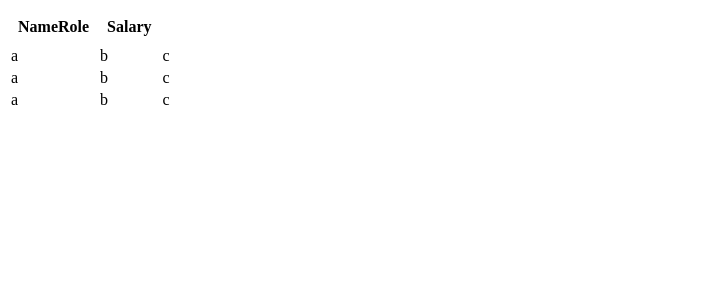
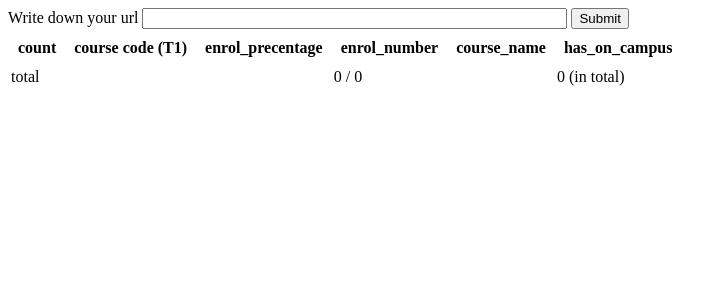
Before and after one commit to postsent/unsw_course_filter, a Flask app: page / in a window 1280 px wide. Shown: the top 300 px of the page, without its empty margins (0-727 px from the left). Run offline with Flask 2, Linux system fonts and the light colour scheme; parts of the project's set-up code (start-up, migrations or seed data) failed here and were passed over.

Commit message:
add input field

```diff
--- a/src/app.py
+++ b/src/app.py
@@ -1,22 +1,28 @@
-from flask import Flask, render_template
+"""
+https://www.youtube.com/watch?v=mCy52I4exTU&ab_channel=teclado
+"""
+from flask import Flask, render_template, request
 import os
 from class_scraper import Class_scrapter
 
 app = Flask(__name__)
-headings= ("Name" "Role", "Salary")
+
 c = Class_scrapter()
 data_list = c.get_list()
-data = (
-    ("a", "b", "c"),
-    ("a", "b", "c"),
-    ("a", "b", "c")
-)
-
+headings= data_list[0]
+data = data_list[1:]
 @app.route("/")
 def table():
     p = os.path.abspath("table.html")
     return render_template("table.html", headings=headings, data=data)
 
+@app.route('/', methods=['POST'])
+def my_form_post():
+    text = request.form['text']
+    processed_text = text.upper()
+    print(processed_text)
+    return processed_text
+
 # p = os.path.abspath("table.html")
 # print(p)
 if __name__=="__main__":
--- a/src/searchbox.py
+++ b/src/searchbox.py
@@ -97,7 +97,7 @@
             self.resultox.delete(0,END)
             self.resultox.insert(0,"FOUND")
             # _tmp = 1 if self.courses_done.get() else self.courses_done.insert(END, '1521,1531,2511')
-            c = Class_scrapter(content, under_or_post, perc_or_num, table_or_scroll, self.courses_done.get())
+            c = Class_scrapter(content, False, under_or_post, perc_or_num, table_or_scroll, self.courses_done.get())
 
         except ArithmeticError as e: # (ValueError, IndexError)
             print(e)
--- a/src/static/styles.css
+++ b/src/static/styles.css
@@ -1,11 +1,13 @@
 .table {
     border: spacing 0;
+
     margin: 1rem;
     background-color: #f5f5f5;
 }
 
-.table__row:nth-child() { /*even*/
+.table__row:nth-child(odd) {
     background-color: #e5e5e5;
+    border: spacing 0;
 }
 
 .table__headers {
@@ -14,4 +16,5 @@
 
 .table_cell {
     padding: 8px;
+    border: spacing 0;
 }
--- a/src/templates/table.html
+++ b/src/templates/table.html
@@ -7,6 +7,11 @@
         <link rel="stylesheet" href="/static/styles.css" />
     </head>
     <body>
+        <form method="POST" width="50">
+            <label for="name">Write down your url</label>
+            <input name="text" size="50"> <!--change the length of input fied-->
+            <input type="submit">
+        </form>
         <table>
             <tr class="table_header">
                 {% for header in headings %}
```
Also changed, not shown: src/class_scraper.py (+7 -7 lines).
